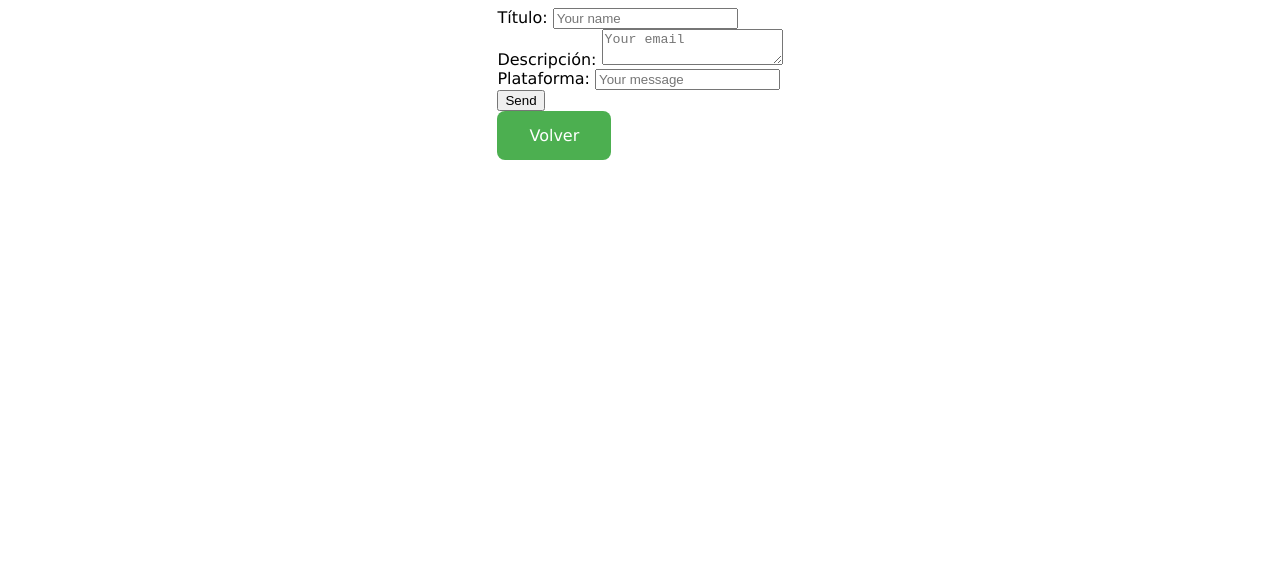
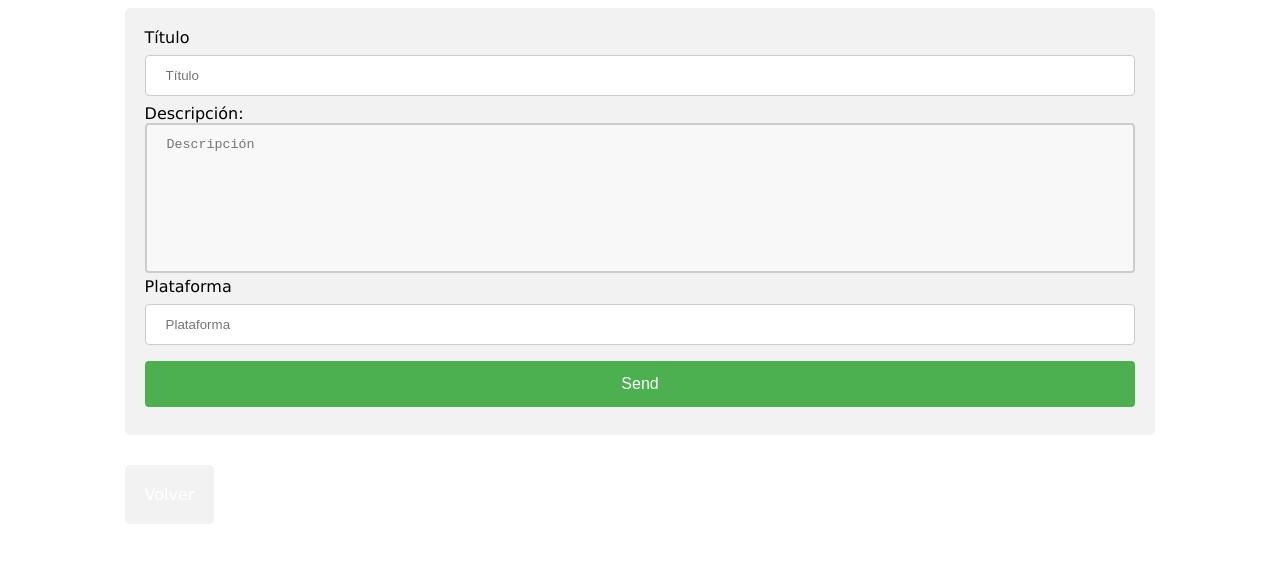
Before and after one commit to manolomaroto/rating-series, an Angular app: page /add-serie in a window 1280 px wide. Shown: the top 562 px of the page. Built offline with nearby package versions, Linux system fonts and the light colour scheme.

Commit message:
Added some styles

```diff
--- a/src/app/components/add-serie/add-serie.component.css
+++ b/src/app/components/add-serie/add-serie.component.css
@@ -0,0 +1,47 @@
+textarea {
+    width: 100%;
+    height: 150px;
+    padding: 12px 20px;
+    box-sizing: border-box;
+    border: 2px solid #ccc;
+    border-radius: 4px;
+    background-color: #f8f8f8;
+    resize: none;
+  }
+
+  input[type=text] {
+    width: 100%;
+    padding: 12px 20px;
+    margin: 8px 0;
+    display: inline-block;
+    border: 1px solid #ccc;
+    border-radius: 4px;
+    box-sizing: border-box;
+  }
+
+  button[type=submit] {
+    width: 100%;
+    background-color: #4CAF50;
+    color: white;
+    padding: 14px 20px;
+    margin: 8px 0;
+    border: none;
+    border-radius: 4px;
+    cursor: pointer;
+  }
+
+  button[type=submit]:hover {
+    background-color: #45a049;
+  }
+
+  div {
+    border-radius: 5px;
+    background-color: #f2f2f2;
+    padding: 20px;
+  }
+
+  footer{
+    display: flex;
+    justify-content: space-between;
+    margin-top: 30px;
+}
--- a/src/app/components/add-serie/add-serie.component.html
+++ b/src/app/components/add-serie/add-serie.component.html
@@ -1,22 +1,22 @@
+<div>
 <form [formGroup]="serieForm" (ngSubmit)="onSubmit(serieForm)">
-    <div>
-      <label>
-        Título:
-        <input formControlName="title" placeholder="Your name" required>
-      </label>
-    </div>
-    <div>
-      <label>
+    <label for="ftitle">
+        Título
+    </label>
+    <input type="text" id="ftitle" formControlName="title" placeholder="Título" required>
+    <label for="fdescription">
         Descripción:
-        <textarea formControlName="description" placeholder="Your email" required></textarea>
-      </label>
-    </div>
-    <div>
-      <label>
-        Plataforma:
-        <input formControlName="network" placeholder="Your message" required>
-      </label>
-    </div>
-    <button type="submit">Send</button>
+    </label>
+    <textarea id="fdescription" formControlName="description" placeholder="Descripción" required></textarea>
+
+    <label for="fnetwork">
+        Plataforma
+    </label>
+    <input type="text" id="fnetwork" formControlName="network" placeholder="Plataforma" required>
+
+    <button class="button" type="submit">Send</button>
   </form>
-<div class="button"  [routerLink]="['/home']">Volver</div>
+</div>
+<footer>
+    <div class="button"  [routerLink]="['/home']">Volver</div>
+</footer>
--- a/src/app/components/add-serie/add-serie.component.ts
+++ b/src/app/components/add-serie/add-serie.component.ts
@@ -24,17 +24,21 @@ export class AddSerieComponent implements OnInit {
   }
 
   onSubmit(form: FormGroup) {
+    if(!form.valid){
+      return;
+    }
     this.seriesService.postSerie({
-      "id": 3,
-      "title": "Treme",
-      "description": "Estamos en Nueva Orleans, 3 años antes del Katrina",
-      "network": "HBO",
+      "id": Math.round(Math.random() * 1000),
+      "title": form.value.title,
+      "description": form.value.description,
+      "network": form.value.network,
       "image": "https://static.episodate.com/images/tv-show/full/21612.jpg",
       "rating": {
         "Luis": 8,
         "Ana": 9
       }
-    })
+    });
+    form.reset();
     /* console.log('Valid?', form.valid); // true or false
     console.log('Titulo', form.value.title);
     console.log('Descripcion', form.value.description);
```
